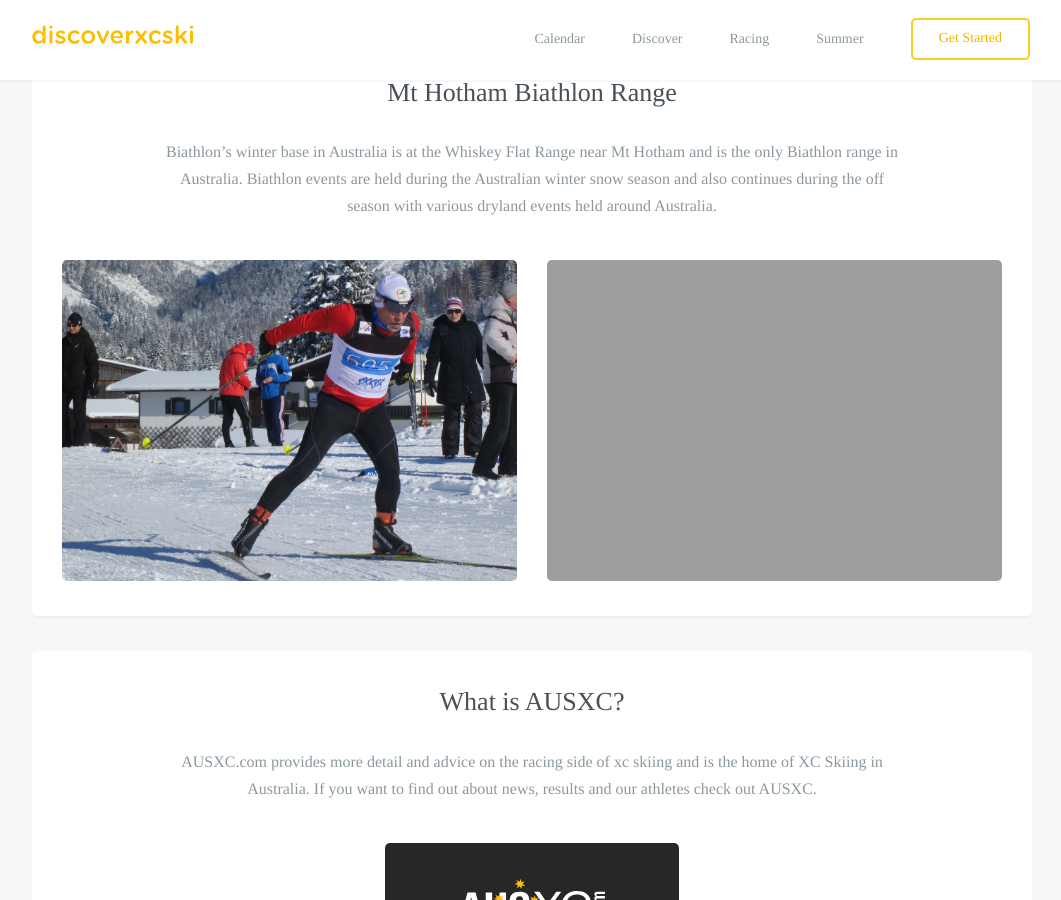
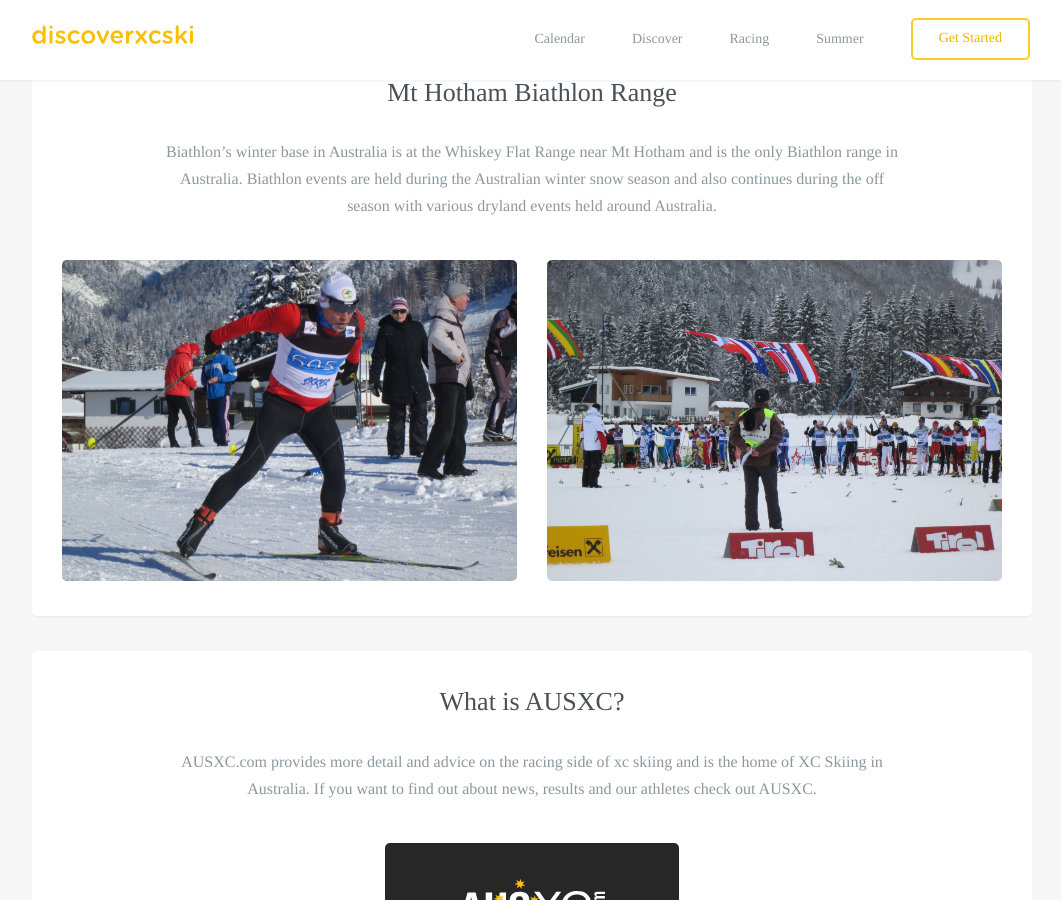
Before and after one commit to robcatto/robcatto.github.io, a Jekyll site: the page built from racing/world-masters/index.html, in a window 1280 px wide and 900 px high, scrolled down 1529 px. Shown: the whole window, without its empty margins (108-1169 px from the left). Built offline with Jekyll 4.4.1, drawn with Linux system fonts in a browser that asks for light colours; some web fonts are replaced; Markdown is read by kramdown in place of the engine named in the settings.

Commit message:
Update index.html

```diff
--- a/racing/world-masters/index.html
+++ b/racing/world-masters/index.html
@@ -96,7 +98,7 @@ layout: default
 
                         <div class="column two">
                                                 <div class="callout-card" style="
-                                                background: url(http://www.discoverxcski.com/images/world-masters-start1.JPG);
+                                                background: url(http://www.discoverxcski.com/images/world-masters-start-1.JPG);
                                                 background-size: cover;
                                                 background-position: center;
                                                 min-height: 321px;
```
Also changed, not shown: other parts of racing/world-masters/index.html (+2 -0 lines).
